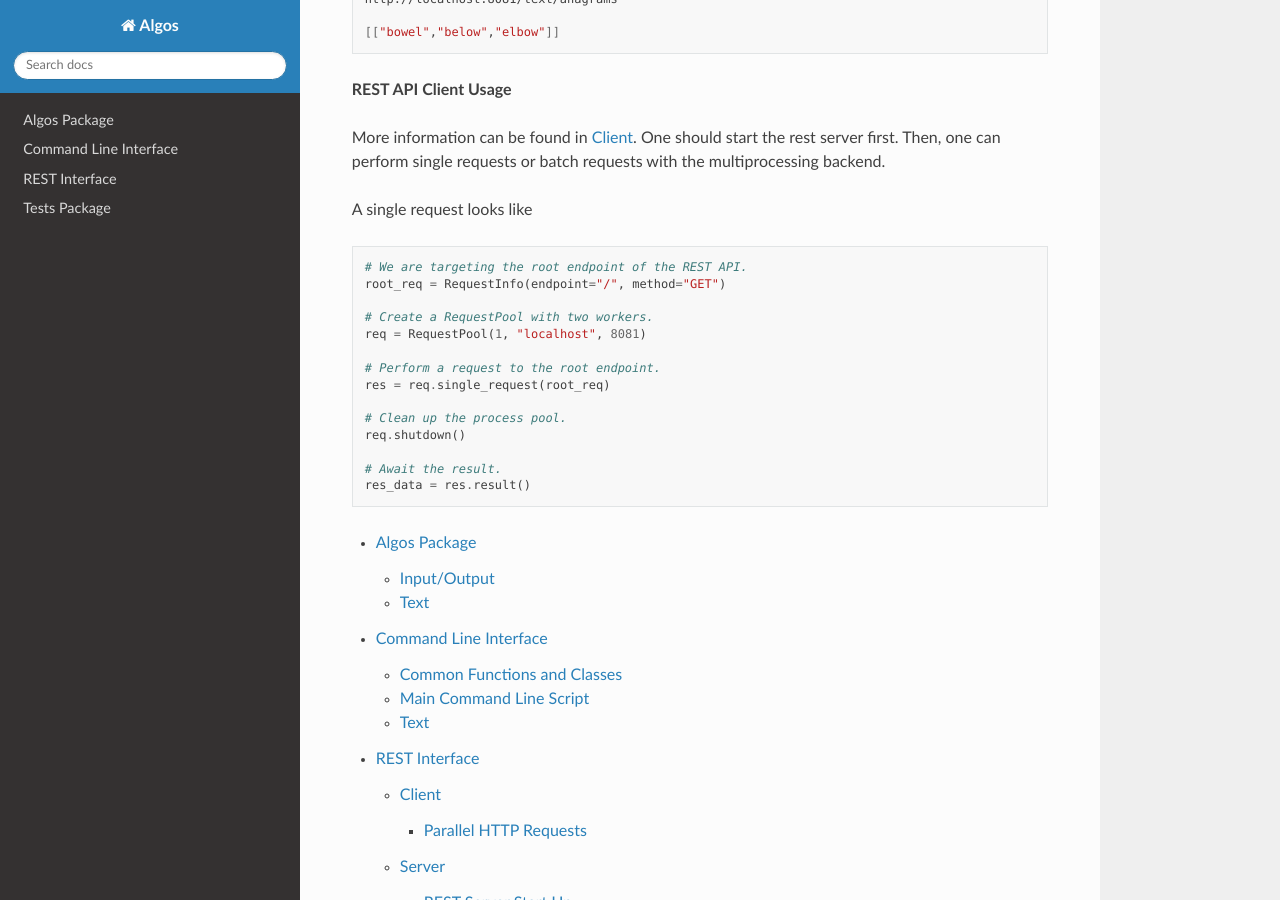
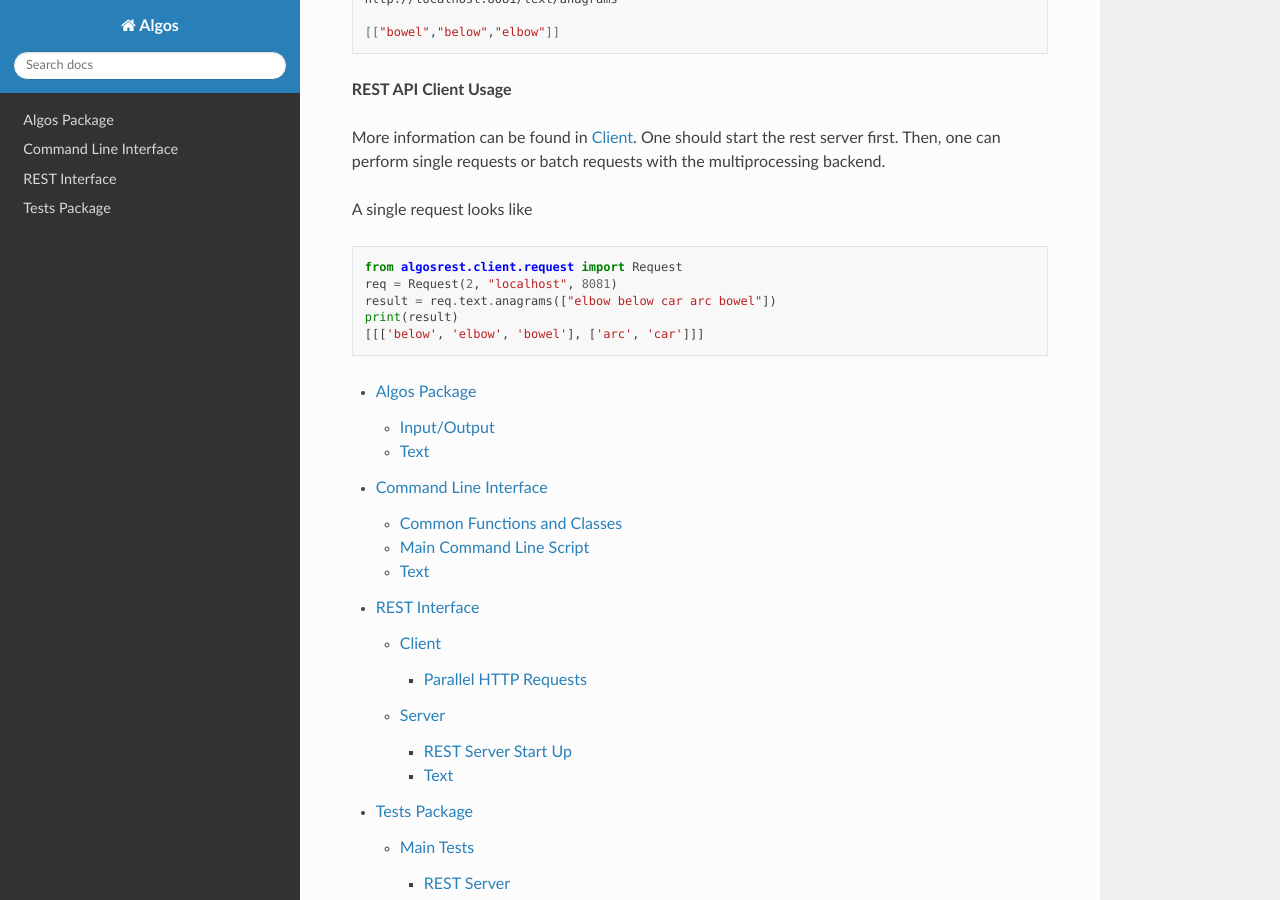
Before and after one commit to chernobylcitybus/algos, a Sphinx documentation site: the page built from docs/source/index.rst, in a window 1280 px wide and 900 px high, scrolled down 4683 px. Built offline with Sphinx 7.4.7 and the Read the Docs theme 2.0.0, drawn with Linux system fonts in a browser that asks for light colours; formulas are drawn with MathJax 3.

Commit message:
(Document) update readme and docs REST client example
Why: Show the developed interface instead of placeholder.

How: Make a small usage example with the Request object

Tags: documentation rest

```diff
--- a/docs/source/index.rst
+++ b/docs/source/index.rst
@@ -247,20 +247,12 @@ A single request looks like
 
 .. code-block:: py
 
-   # We are targeting the root endpoint of the REST API.
-   root_req = RequestInfo(endpoint="/", method="GET")
+   from algosrest.client.request import Request
+   req = Request(2, "localhost", 8081)
+   result = req.text.anagrams(["elbow below car arc bowel"])
+   print(result)
+   [[['below', 'elbow', 'bowel'], ['arc', 'car']]]
 
-   # Create a RequestPool with two workers.
-   req = RequestPool(1, "localhost", 8081)
-
-   # Perform a request to the root endpoint.
-   res = req.single_request(root_req)
-
-   # Clean up the process pool.
-   req.shutdown()
-
-   # Await the result.
-   res_data = res.result()
 
 .. toctree::
    :maxdepth: 3
```
Also changed, not shown: README.md (+5 -14 lines).
